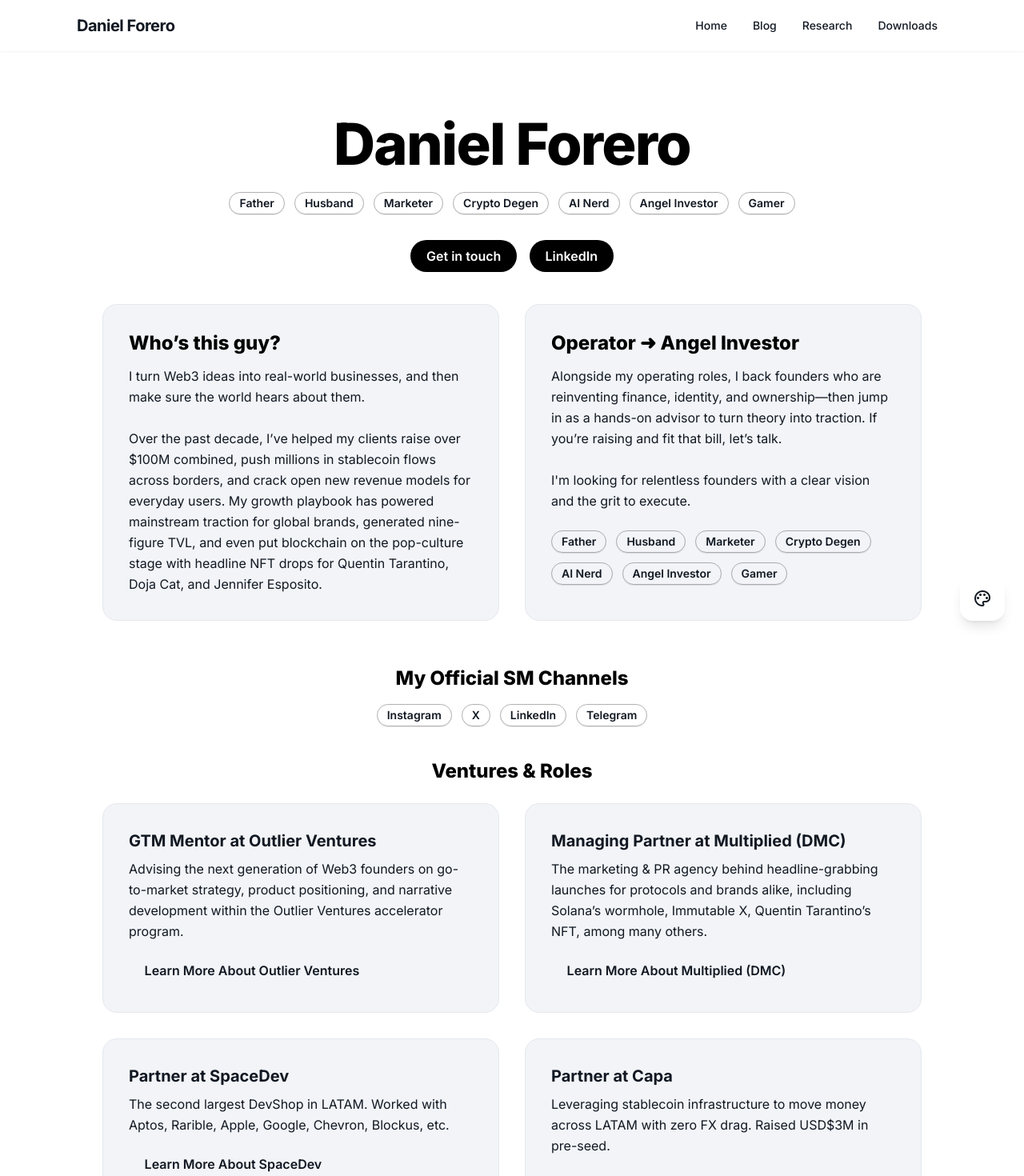
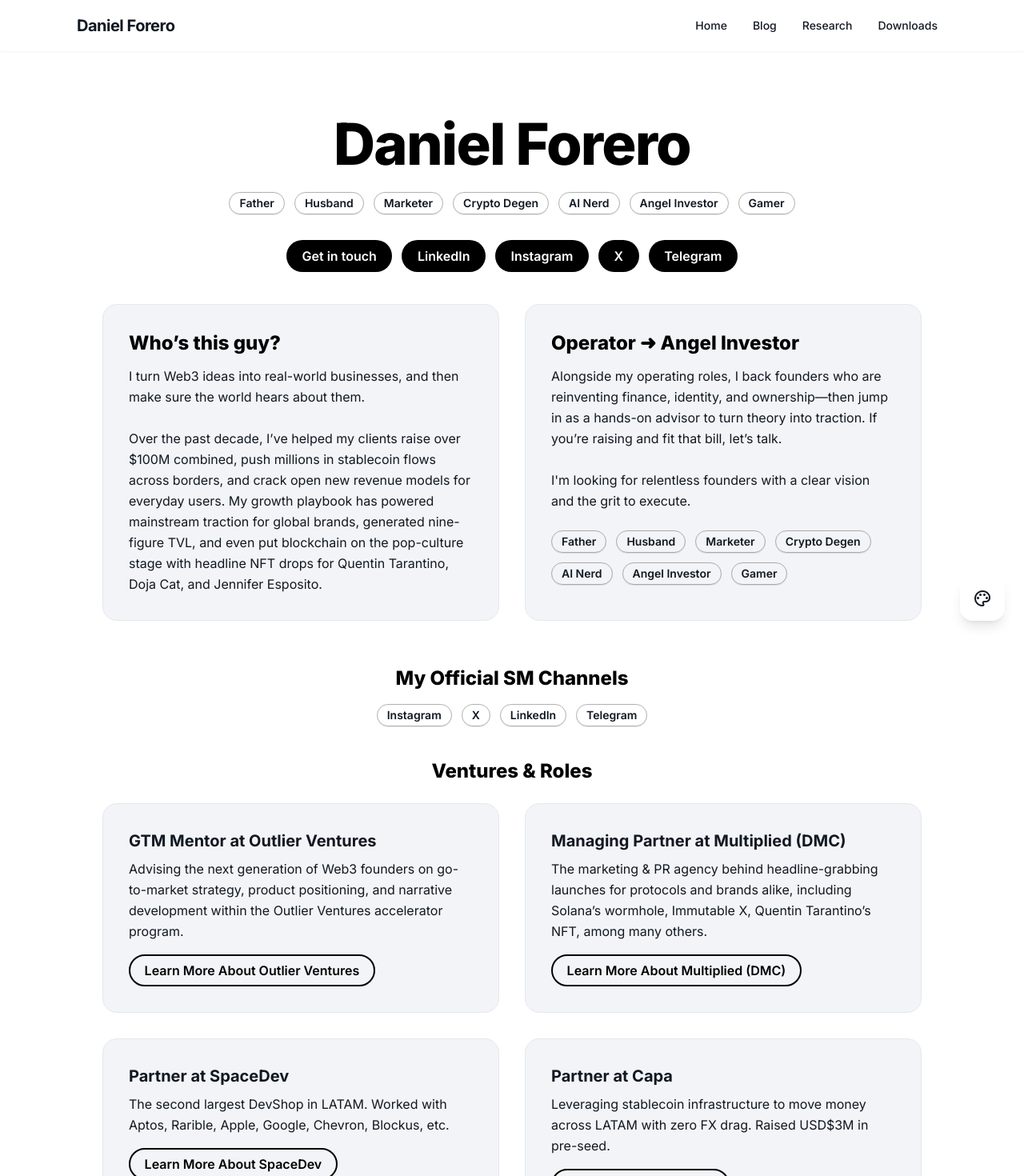
Before and after one commit to danielforeroj/danielforeroj, a React (Vite) app: page / in a window 1280 px wide. Shown: the top 1470 px of the page at 80% size. Built offline with nearby package versions, Linux system fonts and the light colour scheme.

Commit message:
Refactor CTA handling and update button components
Refactor HomePage to improve CTA handling and structure.

```diff
--- a/pages/HomePage.tsx
+++ b/pages/HomePage.tsx
@@ -1,10 +1,9 @@
 // /pages/HomePage.tsx
 import React from "react";
-import { initialHomeContent } from "../data/mockData";
-import { posts } from "../data/mockData";
+import { initialHomeContent, posts } from "../data/mockData";
 import Button from "../components/Button";
 
-/** Small inline chip renderer to avoid fragile imports */
+/** Inline chips (for tags) so we avoid fragile imports */
 const Chips: React.FC<{
   items: Array<string | { name: string; url?: string }>;
   align?: "left" | "center";
@@ -45,6 +44,23 @@
 
 const HomePage: React.FC = () => {
   const c = initialHomeContent;
+
+  // Build CTA1 list = hero_buttons + socials (dedup by label)
+  const heroCTAItems = [
+    ...(c.hero_buttons ?? []),
+    ...(c.socials ?? []).map((s) => ({ label: s.name, url: s.url })),
+  ].filter(Boolean) as Array<{ label: string; url: string }>;
+
+  const dedupedHeroCTA = (() => {
+    const seen = new Set<string>();
+    return heroCTAItems.filter((b) => {
+      const k = b.label.trim().toLowerCase();
+      if (seen.has(k)) return false;
+      seen.add(k);
+      return true;
+    });
+  })();
+
   const latest = (posts ?? []).slice(0, 6);
 
   return (
@@ -56,12 +72,12 @@
         {/* HERO TAGS */}
         <Chips items={c.hero_tags} align="center" className="mt-6" />
 
-        {/* CTAs */}
-        <div className="mt-8 flex items-center justify-center gap-4">
-          {c.hero_buttons?.map((b) => (
-            <a key={b.label} href={b.url} className="btn btn-primary">
+        {/* HERO CTAs (CTA1 behavior) */}
+        <div className="mt-8 flex flex-wrap items-center justify-center gap-3">
+          {dedupedHeroCTA.map((b) => (
+            <Button key={b.label} as="a" href={b.url} variant="cta1">
               {b.label}
-            </a>
+            </Button>
           ))}
         </div>
       </section>
@@ -84,7 +100,7 @@
         </div>
       </section>
 
-      {/* SOCIALS */}
+      {/* SOCIALS SECTION (kept for structure; links shown as chips here) */}
       {c.socials?.length ? (
         <section className="w-full max-w-6xl mx-auto px-4 sm:px-6 lg:px-8 pb-10 text-center">
           <h3 className="text-2xl font-extrabold mb-4">My Official SM Channels</h3>
@@ -102,9 +118,15 @@
                 <h4 className="text-xl font-bold mb-2">{v.title}</h4>
                 <p className="leading-relaxed mb-4">{v.body}</p>
                 {v.ctaUrl && v.ctaLabel ? (
-                  <a href={v.ctaUrl} target="_blank" rel="noopener noreferrer" className="btn btn-secondary">
+                  <Button
+                    as="a"
+                    href={v.ctaUrl}
+                    target="_blank"
+                    rel="noopener noreferrer"
+                    variant="cta2"
+                  >
                     {v.ctaLabel}
-                  </a>
+                  </Button>
                 ) : null}
               </article>
             ))}
@@ -123,7 +145,9 @@
                 <h4 className="text-xl font-bold mb-2">{p.title}</h4>
                 <p className="mb-4">{p.excerpt}</p>
                 {p.tags?.length ? <Chips items={p.tags.slice(0, 6)} align="left" className="mb-4" /> : null}
-                <a href={`/post/${p.slug}`} className="btn btn-primary">Read</a>
+                <Button as="a" href={`/post/${p.slug}`} variant="cta2">
+                  Read
+                </Button>
               </article>
             ))}
           </div>
```
